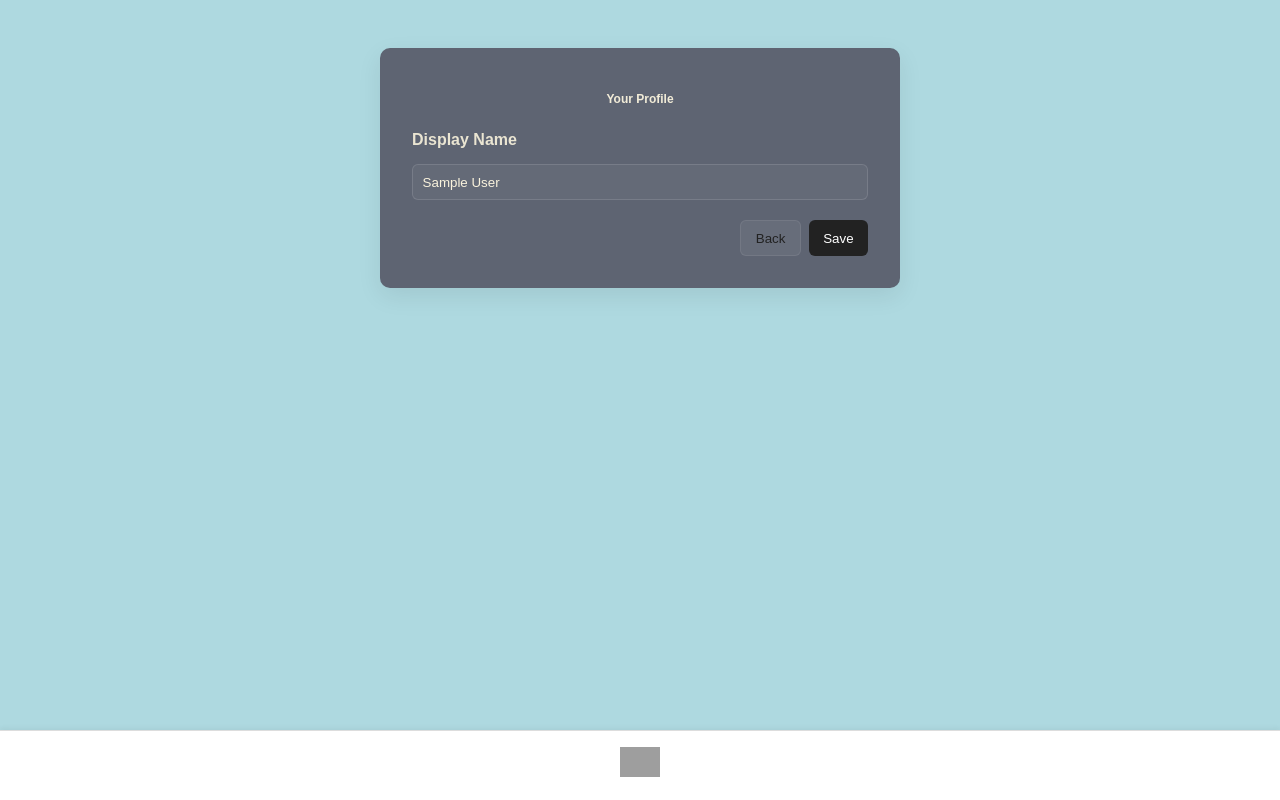
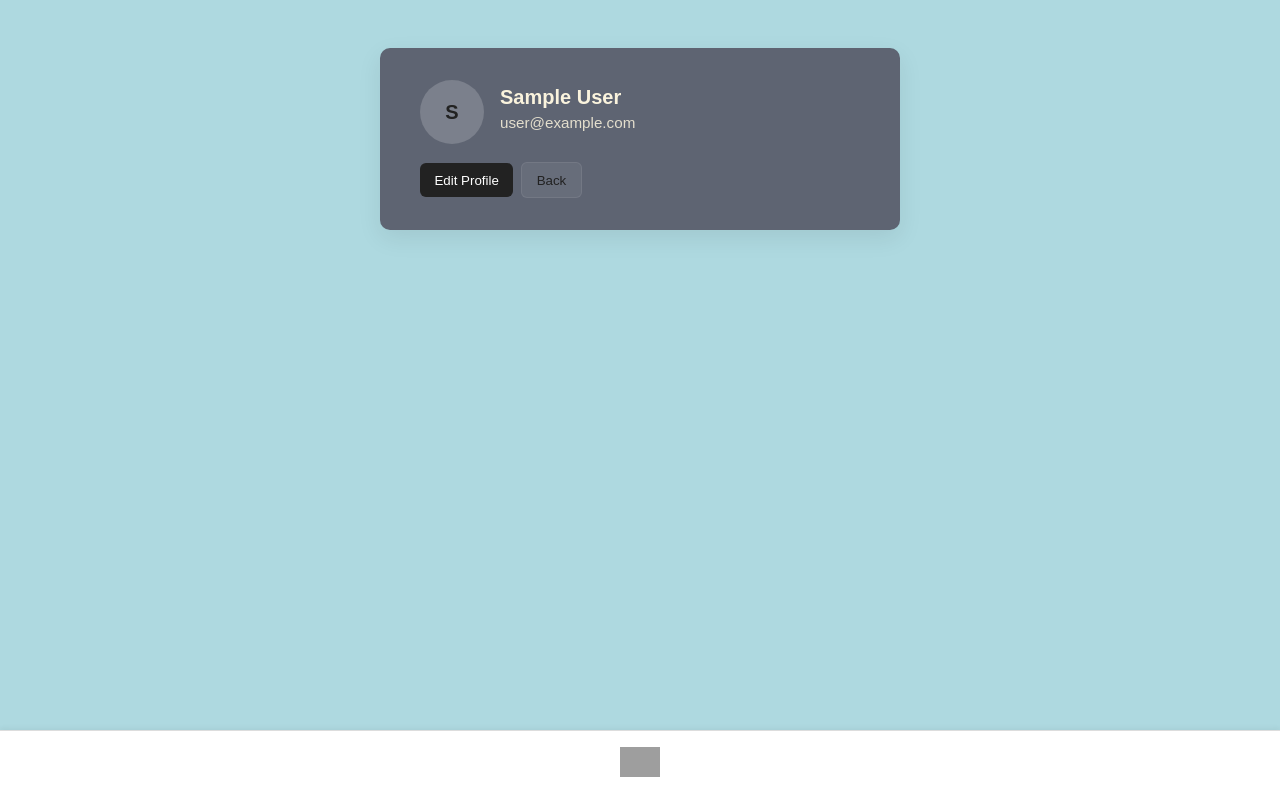
Before and after one commit to calebelster/CSCI432_RROO, a React (Vite) app: page /profile in a window 1280 px wide. Built offline with nearby package versions, Linux system fonts and the light colour scheme; no server answers; sample sign-in values are in the browser's storage; grey boxes are pictures that could not be loaded; a web font is replaced by a local one.

Commit message:
added name change in profile

```diff
--- a/src/HomePage.css
+++ b/src/HomePage.css
@@ -35,6 +35,11 @@ body {
     padding: 1.5rem 0;
     border-bottom: 1px solid #e0e0e0;
     margin-bottom: 2rem;
+}
+
+/* make header a positioning context for dropdowns */
+.header {
+    position: relative;
 }
 
 .header-logo {
@@ -268,6 +273,36 @@ body {
     border-radius: 8px;
     box-shadow: 0 8px 24px rgba(0, 0, 0, 0.18);
     z-index: 1200;
+}
+
+/* User menu dropdown under the user-info in the header */
+.user-menu-dropdown {
+    position: absolute;
+    right: 1rem;
+    top: 3.6rem;
+    background: #fff;
+    color: #222;
+    border-radius: 8px;
+    box-shadow: 0 8px 24px rgba(0, 0, 0, 0.12);
+    z-index: 1300;
+    min-width: 160px;
+    overflow: hidden;
+    display: flex;
+    flex-direction: column;
+}
+
+.user-menu-item {
+    background: transparent;
+    border: none;
+    text-align: left;
+    padding: 10px 14px;
+    cursor: pointer;
+    font-family: var(--font);
+    font-size: 0.95rem;
+}
+
+.user-menu-item:hover {
+    background: #f2f2f2;
 }
 
 .more-item {
--- a/src/HomePage.jsx
+++ b/src/HomePage.jsx
@@ -3,7 +3,8 @@ import React, { useEffect, useState } from 'react';
 import { Link, useNavigate } from 'react-router-dom';
 import './HomePage.css';
 import { createCommittee } from './firebase/committees';
-import { db } from './firebase/firebase';
+import { db, auth } from './firebase/firebase';
+import { signOut } from 'firebase/auth';
 import { collectionGroup, query, where, onSnapshot, getDoc } from 'firebase/firestore';
 
 function HomePage({ currentUser }) {
@@ -14,7 +15,7 @@ function HomePage({ currentUser }) {
         try {
             const raw = localStorage.getItem('homeData');
             if (raw) return JSON.parse(raw);
-        } catch (e) {}
+        } catch (e) { }
         return {
             profile: { name: 'Profile Name' },
             stats: [
@@ -32,13 +33,14 @@ function HomePage({ currentUser }) {
     const [modalError, setModalError] = useState('');
     const [openMenuFor, setOpenMenuFor] = useState(null);
     const [confirmDeleteFor, setConfirmDeleteFor] = useState(null);
+    const [showUserMenu, setShowUserMenu] = useState(false);
     const [creating, setCreating] = useState(false);
 
     // Persist to localStorage whenever homeData changes
     useEffect(() => {
         try {
             localStorage.setItem('homeData', JSON.stringify(homeData));
-        } catch (e) {}
+        } catch (e) { }
     }, [homeData]);
 
     // Redirect if not signed in, and update profile name
@@ -155,7 +157,7 @@ function HomePage({ currentUser }) {
             const out = { ...prev, committees, committeeData, stats };
             try {
                 localStorage.setItem('homeData', JSON.stringify(out));
-            } catch (e) {}
+            } catch (e) { }
             return out;
         });
 
@@ -184,10 +186,24 @@ function HomePage({ currentUser }) {
             const out = { ...prev, committees, committeeData, stats };
             try {
                 localStorage.setItem('homeData', JSON.stringify(out));
-            } catch (e) {}
+            } catch (e) { }
             return out;
         });
     }
+
+    // close user menu when clicking outside
+    React.useEffect(() => {
+        function onDocClick(e) {
+            const el = document.querySelector('.user-info');
+            const menu = document.querySelector('.user-menu-dropdown');
+            if (!el) return;
+            if (el.contains(e.target)) return; // clicked on user-info
+            if (menu && menu.contains(e.target)) return; // clicked inside menu
+            setShowUserMenu(false);
+        }
+        document.addEventListener('click', onDocClick);
+        return () => document.removeEventListener('click', onDocClick);
+    }, []);
 
     return (
         <div className="container">
@@ -198,11 +214,38 @@ function HomePage({ currentUser }) {
                 </div>
                 <div
                     className="user-info"
-                    onClick={() => navigate('/profile')}
-                    title="Edit profile"
-                    style={{ cursor: 'pointer' }}
+                    onClick={() => setShowUserMenu(s => !s)}
+                    title="User menu"
+                    style={{ cursor: 'pointer', position: 'relative' }}
                 >
                     {homeData.profile.name}
+                    {showUserMenu && (
+                        <div className="user-menu-dropdown">
+                            <button
+                                className="user-menu-item"
+                                onClick={() => {
+                                    setShowUserMenu(false);
+                                    navigate('/profile');
+                                }}
+                            >
+                                Profile
+                            </button>
+                            <button
+                                className="user-menu-item"
+                                onClick={async () => {
+                                    try {
+                                        await signOut(auth);
+                                    } catch (e) {
+                                        console.warn('signOut failed', e);
+                                    }
+                                    setShowUserMenu(false);
+                                    navigate('/');
+                                }}
+                            >
+                                Log out
+                            </button>
+                        </div>
+                    )}
                 </div>
             </header>
 
--- a/src/Profile.css
+++ b/src/Profile.css
@@ -3,19 +3,68 @@
   justify-content: center;
   padding: 3rem 1rem;
 }
+
 .profile-card {
   /* use the app's card / cream text colors to match Home UI */
-  background: #5E6472; /* dark gray card color (matches --card) */
-  color: #FAF3DD; /* cream text color (matches --text) */
+  background: #5E6472;
+  /* dark gray card color (matches --card) */
+  color: #FAF3DD;
+  /* cream text color (matches --text) */
   padding: 2rem;
   border-radius: 10px;
   width: 100%;
   max-width: 520px;
-  box-shadow: 0 8px 24px rgba(0,0,0,0.08);
+  box-shadow: 0 8px 24px rgba(0, 0, 0, 0.08);
 }
+
 .profile-card h2 {
   margin-top: 0;
   color: rgba(250, 243, 221, 0.95);
+}
+
+.profile-card-large {
+  padding: 2rem 2.5rem;
+}
+
+.profile-top {
+  display: flex;
+  gap: 1rem;
+  align-items: center;
+}
+
+.avatar-circle {
+  width: 64px;
+  height: 64px;
+  border-radius: 50%;
+  background: rgba(255, 255, 255, 0.18);
+  color: #222;
+  display: flex;
+  align-items: center;
+  justify-content: center;
+  font-weight: 700;
+  font-size: 1.25rem;
+}
+
+.profile-header {
+  display: flex;
+  flex-direction: column;
+}
+
+.profile-name {
+  font-size: 1.25rem;
+  font-weight: 700;
+  color: #FAF3DD;
+}
+
+.profile-email {
+  font-size: 0.95rem;
+  color: rgba(250, 243, 221, 0.85);
+}
+
+.profile-member-since {
+  margin-top: 8px;
+  font-size: 0.9rem;
+  color: rgba(250, 243, 221, 0.75);
 }
 
 .profile-form {
--- a/src/Profile.jsx
+++ b/src/Profile.jsx
@@ -9,10 +9,11 @@ import { updateDisplayName } from './firebase/committees';
 export default function Profile({ currentUser }) {
   const navigate = useNavigate();
   const [name, setName] = useState('');
+  const [editing, setEditing] = useState(false);
   const [status, setStatus] = useState('');
 
   useEffect(() => {
-        if (currentUser) setName(currentUser.displayName || currentUser.email || '');
+    if (currentUser) setName(currentUser.displayName || '');
     else {
       try {
         const raw = localStorage.getItem('homeData');
@@ -20,24 +21,32 @@ export default function Profile({ currentUser }) {
           const parsed = JSON.parse(raw);
           if (parsed && parsed.profile && parsed.profile.name) setName(parsed.profile.name);
         }
-            } catch (e) {}
+      } catch (e) { }
     }
   }, [currentUser]);
 
+  function formattedMemberSince() {
+    const created = currentUser?.metadata?.creationTime || currentUser?.createdAt || null;
+    if (!created) return '';
+    try {
+      const d = new Date(created);
+      return `Member since ${d.toLocaleDateString()}`;
+    } catch (e) {
+      return `Member since ${created}`;
+    }
+  }
+
   async function handleSave(e) {
-        e.preventDefault();
+    e && e.preventDefault();
     setStatus('Saving...');
     try {
-            // Prefer centralized helper that updates both Auth and Firestore mirror
       try {
         await updateDisplayName(name);
       } catch (err) {
-                // fallback to updating auth profile directly if helper fails
         if (auth.currentUser) {
           await updateProfile(auth.currentUser, { displayName: name });
         }
       }
-
       try {
         const raw = localStorage.getItem('homeData');
         if (raw) {
@@ -46,9 +55,10 @@ export default function Profile({ currentUser }) {
           parsed.profile.name = name;
           localStorage.setItem('homeData', JSON.stringify(parsed));
         }
-            } catch (e) {}
+      } catch (e) { }
 
       setStatus('Saved');
+      setEditing(false);
       setTimeout(() => setStatus(''), 1600);
     } catch (err) {
       setStatus('Failed to save');
@@ -58,17 +68,33 @@ export default function Profile({ currentUser }) {
 
   return (
     <div className="profile-page">
-            <div className="profile-card">
-                <h2>Your Profile</h2>
-                <form onSubmit={handleSave} className="profile-form">
-                    <label htmlFor="name">Display Name</label>
+      <div className="profile-card profile-card-large">
+        <div className="profile-top">
+          <div className="avatar-circle">{(currentUser?.displayName || name || 'U').slice(0, 1).toUpperCase()}</div>
+          <div className="profile-header">
+            <div className="profile-name">{currentUser?.displayName || name || ''}</div>
+            <div className="profile-email">{currentUser?.email || ''}</div>
+            <div className="profile-member-since">{formattedMemberSince()}</div>
+          </div>
+        </div>
+
+        {!editing ? (
+          <div style={{ marginTop: 18 }}>
+            <button className="btn primary" onClick={() => setEditing(true)}>Edit Profile</button>
+            <button className="btn" style={{ marginLeft: 8 }} onClick={() => navigate(-1)}>Back</button>
+            {status && <div className="profile-status">{status}</div>}
+          </div>
+        ) : (
+          <form onSubmit={handleSave} className="profile-form" style={{ marginTop: 18 }}>
+            <label htmlFor="name">Full Name</label>
             <input id="name" value={name} onChange={e => setName(e.target.value)} />
             <div className="profile-actions">
-                        <button type="button" className="btn" onClick={() => navigate(-1)}>Back</button>
+              <button type="button" className="btn" onClick={() => setEditing(false)}>Cancel</button>
               <button type="submit" className="btn primary">Save</button>
             </div>
             {status && <div className="profile-status">{status}</div>}
           </form>
+        )}
       </div>
     </div>
   );
--- a/src/firebase/committees.js
+++ b/src/firebase/committees.js
@@ -1,5 +1,6 @@
 // File: src/firebase/committees.js
 import { db, auth } from './firebase';
+import { updateProfile as fbUpdateProfile } from 'firebase/auth';
 import {
     collection, doc, setDoc, addDoc, updateDoc, serverTimestamp,
     getDoc, getDocs, runTransaction, query, where
@@ -156,11 +157,37 @@ export async function proposeOverturn(committeeId, originalMotionId, { title, de
 /* Utility: change user display name (also write to users collection for quick access) */
 export async function updateDisplayName(newName) {
     if (!auth.currentUser) throw new Error('Not signed in');
-    // Firebase Auth update on client
-    await auth.currentUser.updateProfile && auth.currentUser.updateProfile({ displayName: newName }).catch(() => {});
+    // Firebase Auth update on client (modular API)
+    try {
+        await fbUpdateProfile(auth.currentUser, { displayName: newName });
+    } catch (e) {
+        // ignore if client/profile update not supported
+    }
     // Mirror into Firestore users doc
     await setDoc(doc(db, 'users', auth.currentUser.uid), {
         displayName: newName,
         updatedAt: serverTimestamp()
     }, { merge: true });
 }
+
+/* Update full user profile fields and mirror into users collection.
+   `profile` can include: displayName, photoURL, bio, phone, address, etc.
+*/
+export async function updateUserProfile(profile = {}) {
+    if (!auth.currentUser) throw new Error('Not signed in');
+    const toAuth = {};
+    if (profile.displayName) toAuth.displayName = profile.displayName;
+    if (profile.photoURL) toAuth.photoURL = profile.photoURL;
+    if (Object.keys(toAuth).length) {
+        try {
+            await fbUpdateProfile(auth.currentUser, toAuth);
+        } catch (e) {
+            // ignore client update errors
+        }
+    }
+    const userDoc = {
+        ...profile,
+        updatedAt: serverTimestamp()
+    };
+    await setDoc(doc(db, 'users', auth.currentUser.uid), userDoc, { merge: true });
+}
```
Lines whose indentation alone changed are shown as unchanged.
